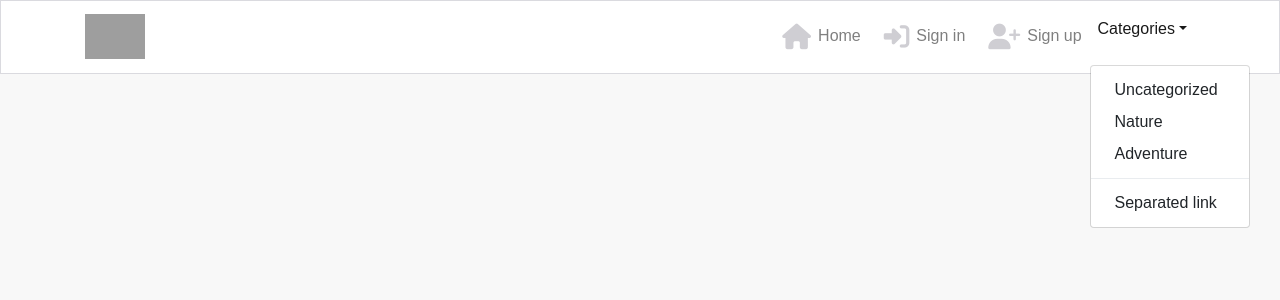
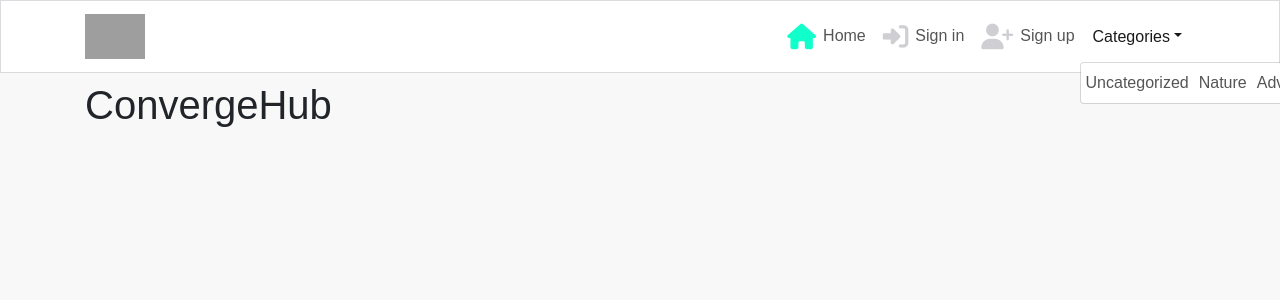
Before and after one commit to qburn93/ConvergeHub-Frontend, a React (Create React App) app: page / in a window 1280 px wide. Both pictures are taken after a click on the button "Categories". Shown: the top 300 px of the page. Built offline with nearby package versions, Linux system fonts and the light colour scheme; grey boxes are pictures that could not be loaded.

Commit message:
installed routing, and set up route for the navbar links including categories

```diff
--- a/package.json
+++ b/package.json
@@ -13,7 +13,7 @@
     "react-bootstrap": "^1.6.3",
     "react-dom": "^17.0.2",
     "react-infinite-scroll-component": "^6.1.0",
-    "react-router-dom": "^5.3.4",
+    "react-router-dom": "^5.3.0",
     "react-scripts": "^4.0.3",
     "web-vitals": "^1.1.2"
   },
--- a/src/App.js
+++ b/src/App.js
@@ -1,10 +1,22 @@
 import styles from "./App.module.css";
 import NavBar from "./components/NavBar";
+import Container from 'react-bootstrap/Container'
+import { Route, Switch } from "react-router-dom";
 
 function App() {
   return (
     <div className={styles.App}>
-        <NavBar />
+      <NavBar />
+      <Container className={styles.Main}>
+        <Switch>
+          <Route exact path="/" render={() => <h1>ConvergeHub</h1>} />
+          <Route exact path="/signin" render={() => <h1>Sign In</h1>} />
+          <Route exact path="/signup" render={() => <h1>Sign Up</h1>} />
+          <Route exact path="/uncategorized" render={() => <h1>Uncategorised</h1>} />
+          <Route exact path="/nature" render={() => <h1>Nature</h1>} />
+          <Route exact path="/adventure" render={() => <h1>Adventure</h1>} />
+        </Switch>
+      </Container>
     </div>
   );
 }
--- a/src/App.module.css
+++ b/src/App.module.css
@@ -2,6 +2,10 @@
     font-family: "DM Sans", sans-serif;
     background-color: #f8f8f8;
     min-height: 100vh;
+}
+
+.Main {
+    padding-top: 81px;
 }
 
 * {
--- a/src/components/NavBar.js
+++ b/src/components/NavBar.js
@@ -2,36 +2,43 @@
 import { Navbar, Container, Nav, NavDropdown } from "react-bootstrap";
 import logo from "../assets/logo.png";
 import styles from "../styles/NavBar.module.css";
+import { NavLink } from "react-router-dom";
+
 
 const NavBar = () => {
     return (
         <Navbar className={styles.NavBar} expand="md" fixed="top">
             <Container>
-                <Navbar.Brand>
-                    <img src={logo} alt="logo" height="45" />
-                </Navbar.Brand>
+                <NavLink to="/">
+                    <Navbar.Brand>
+                        <img src={logo} alt="logo" height="45" />
+                    </Navbar.Brand>
+                </NavLink>
                 <Navbar.Toggle aria-controls="basic-navbar-nav" />
                 <Navbar.Collapse id="basic-navbar-nav">
                     <Nav className="ml-auto text-left">
-                        <Nav.Link>
+                        <NavLink
+                            exact
+                            className={styles.NavLink}
+                            activeClassName={styles.Active} to="/">
                             <i className="fas fa-home"></i>Home
-                        </Nav.Link>
-                        <Nav.Link>
+                        </NavLink>
+                        <NavLink
+                            className={styles.NavLink}
+                            activeClassName={styles.Active} to="/signin">
                             <i className="fas fa-sign-in-alt"></i>Sign in
-                        </Nav.Link>
-                        <Nav.Link>
+                        </NavLink>
+                        <NavLink
+                            exact
+                            className={styles.NavLink}
+                            activeClassName={styles.Active} to="/signup">
                             <i className="fas fa-user-plus"></i>Sign up
-                        </Nav.Link>
-                        <NavDropdown title="Categories" id="basic-nav-dropdown">
-                            <NavDropdown.Item href="#action/3.1">Uncategorized</NavDropdown.Item>
-                            <NavDropdown.Item href="#action/3.2">
-                                Nature
-                            </NavDropdown.Item>
-                            <NavDropdown.Item href="#action/3.3">Adventure</NavDropdown.Item>
-                            <NavDropdown.Divider />
-                            <NavDropdown.Item href="#action/3.4">
-                                Separated link
-                            </NavDropdown.Item>
+                        </NavLink>
+                        <NavDropdown className={styles.NavLink} activeClassName={styles.Active} title="Categories" id="basic-nav-dropdown">
+                            <NavLink className={styles.NavLink} activeClassName={styles.Active} to="/uncategorized">Uncategorized</NavLink>
+                            <NavLink className={styles.NavLink} activeClassName={styles.Active} to="/nature">Nature</NavLink>
+                            <NavLink className={styles.NavLink} activeClassName={styles.Active} to="/adventure">Adventure</NavLink>
+
                         </NavDropdown>
                     </Nav>
                 </Navbar.Collapse>
--- a/src/index.js
+++ b/src/index.js
@@ -3,10 +3,14 @@
 import './index.css';
 import App from './App';
 import reportWebVitals from './reportWebVitals';
+import { BrowserRouter as Router } from "react-router-dom";
+
 
 ReactDOM.render(
   <React.StrictMode>
+    <Router>
     <App />
+    </Router>
   </React.StrictMode>,
   document.getElementById('root')
 );
--- a/src/styles/NavBar.module.css
+++ b/src/styles/NavBar.module.css
@@ -2,3 +2,11 @@
     background-color: #ffffff;
     border: 1px solid #dadadf;
 }
+
+.NavLink {
+    padding: 5px;
+}
+
+.Active i {
+    color: #10FFCB;
+}
```
Also changed, not shown: 1 other file (tests, documents, lock files or other folders).
